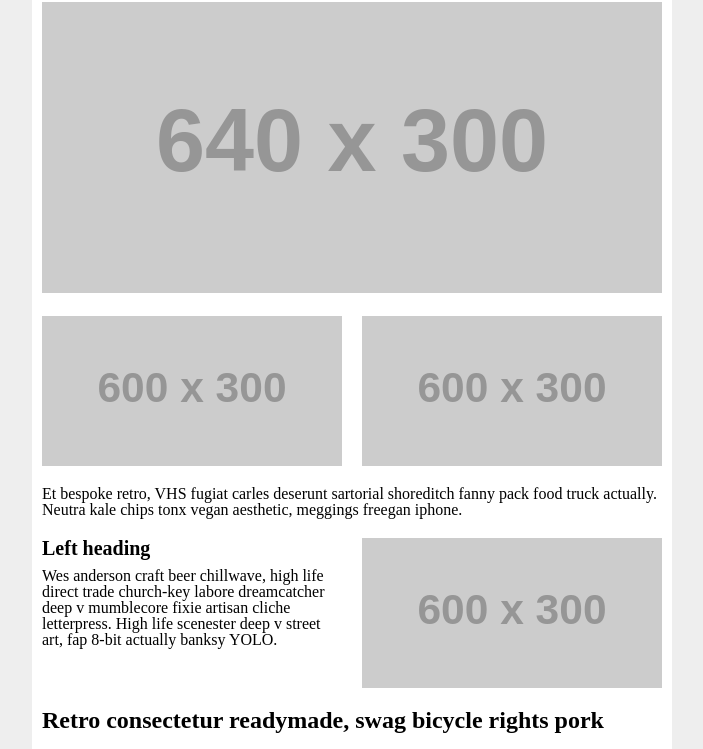
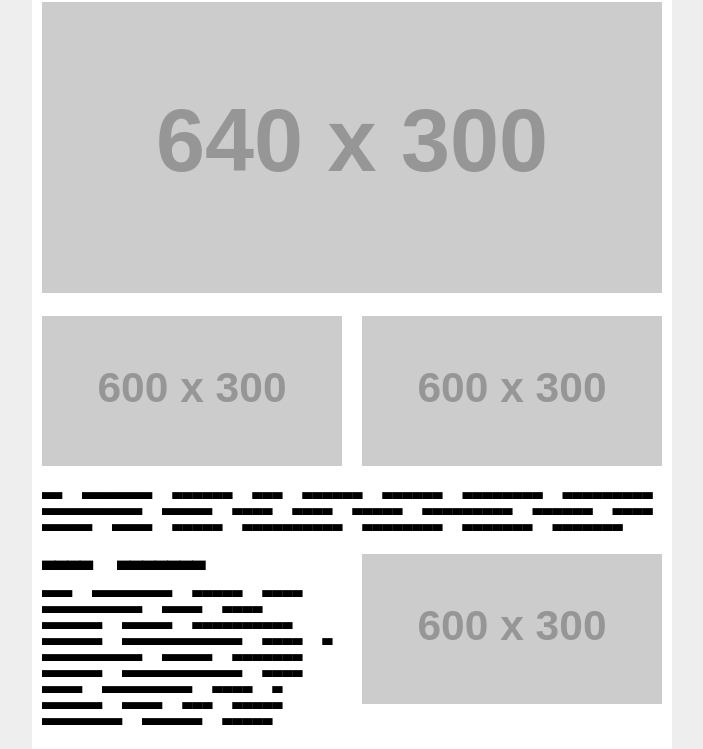
Before and after one commit to moonstrips/kickass-email-framework, a plain HTML site: page index.html in a window 1280 px wide. Shown: the part 60-809 px from the top of the page, without its empty margins (288-991 px from the left). Drawn offline with Linux system fonts and the light colour scheme; placeholder pictures from the web are drawn by us.

Commit message:
Adding BLOKK as the primary font.

```diff
--- /dev/null
+++ b/blokk.css
@@ -0,0 +1,14 @@
+@font-face {
+	font-family: 'BLOKKNeue-Regular';
+	src: url('webfonts/BLOKKNeue-Regular.eot');
+}
+
+@font-face {
+	font-family: 'BLOKKNeue-Regular';
+	src: url('webfonts/BLOKKNeue-Regular.woff') format('woff'),
+	url('webfonts/BLOKKNeue-Regular.svg#BLOKKNeue-Regular') format('svg');
+}
+
+* {
+	font-family: "BLOKKNeue-Regular", serif !important;
+}
--- a/index.html
+++ b/index.html
@@ -14,6 +14,7 @@
 	<meta name="author" content="">
 	<meta name="viewport" content="width=device-width; initial-scale=1.0">
 	<link rel="stylesheet" type="text/css" href="style.css" />
+	<link rel="stylesheet" type="text/css" href="blokk.css" />
 </head>
 <!-- !Body -->
 <body>
```
Also changed, not shown: webfonts/BLOKKNeue-Regular.svg (added), webfonts/BLOKKNeue-Regular.ttf (added), webfonts/BLOKKNeue-Regular.woff (added), 1 other file.
